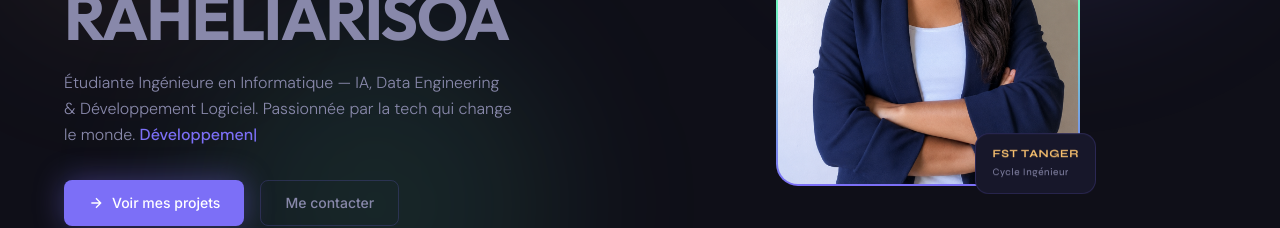
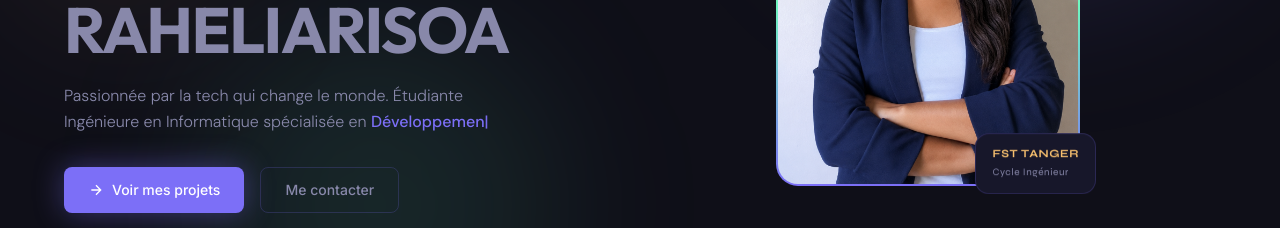
Before and after one commit to Lorraine301/portfolio-frontend, a Vue app: page / in a window 1280 px wide. Shown: the part 420-648 px from the top of the page. Built offline with nearby package versions, Linux system fonts and the light colour scheme; no server answers.

Commit message:
Update HeroSection text for improved clarity and emphasis on specialization

```diff
--- a/src/components/sections/HeroSection.vue
+++ b/src/components/sections/HeroSection.vue
@@ -20,8 +20,8 @@
         <span class="text-muted font-bold">RAHELIARISOA</span>
       </h1>
       <p class="text-muted font-light leading-relaxed mb-8 max-w-md animate-fade-up" style="animation-delay:.2s">
-         Étudiante Ingénieure en Informatique — IA, Data Engineering &amp; Développement Logiciel.
-        Passionnée par la tech qui change le monde.
+         Passionnée par la tech qui change le monde.
+         Étudiante Ingénieure en Informatique spécialisée en
       <span class="text-accent font-medium">{{ typedText }}<span class="animate-pulse">|</span></span>
       </p>
 
```
